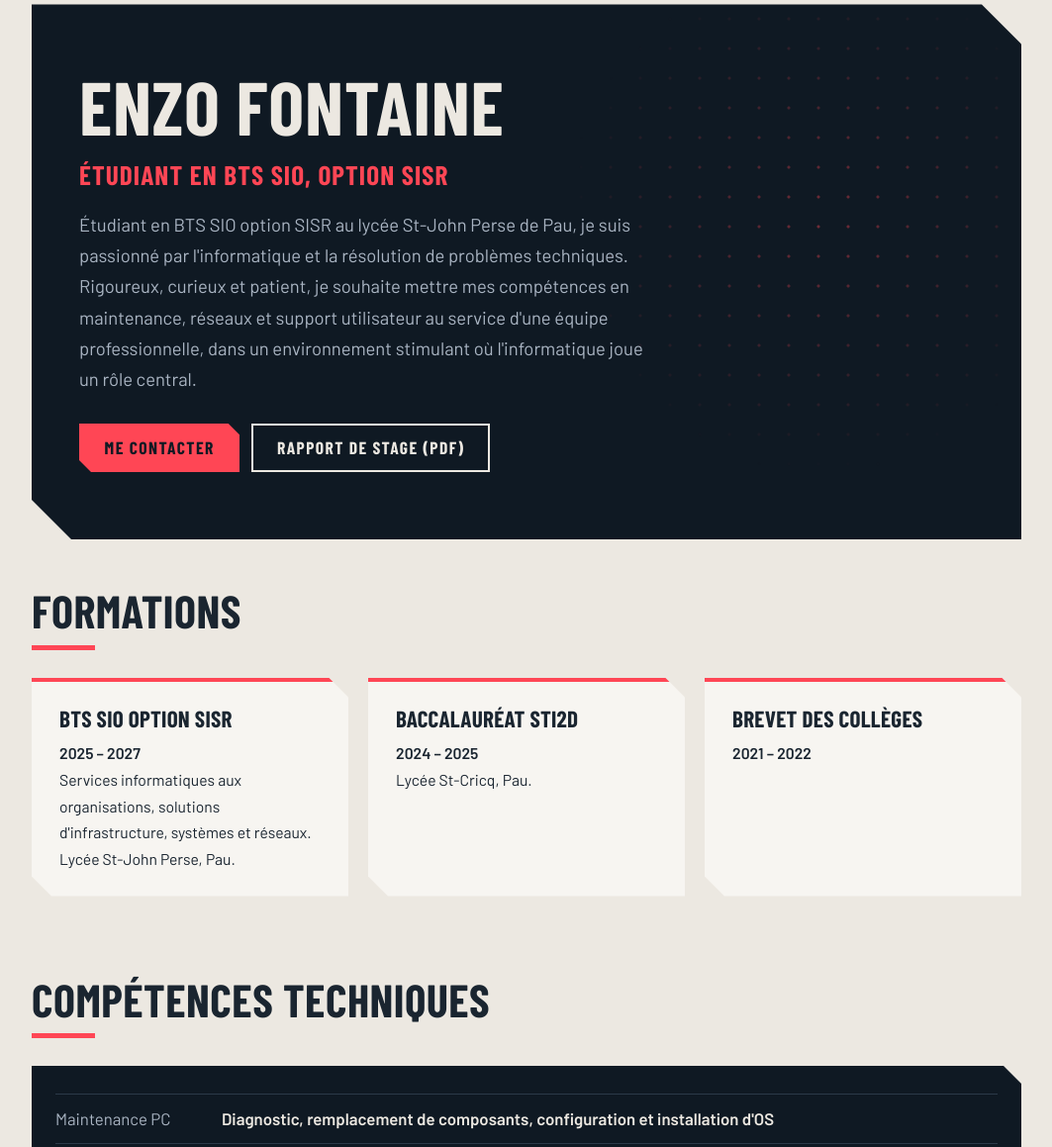
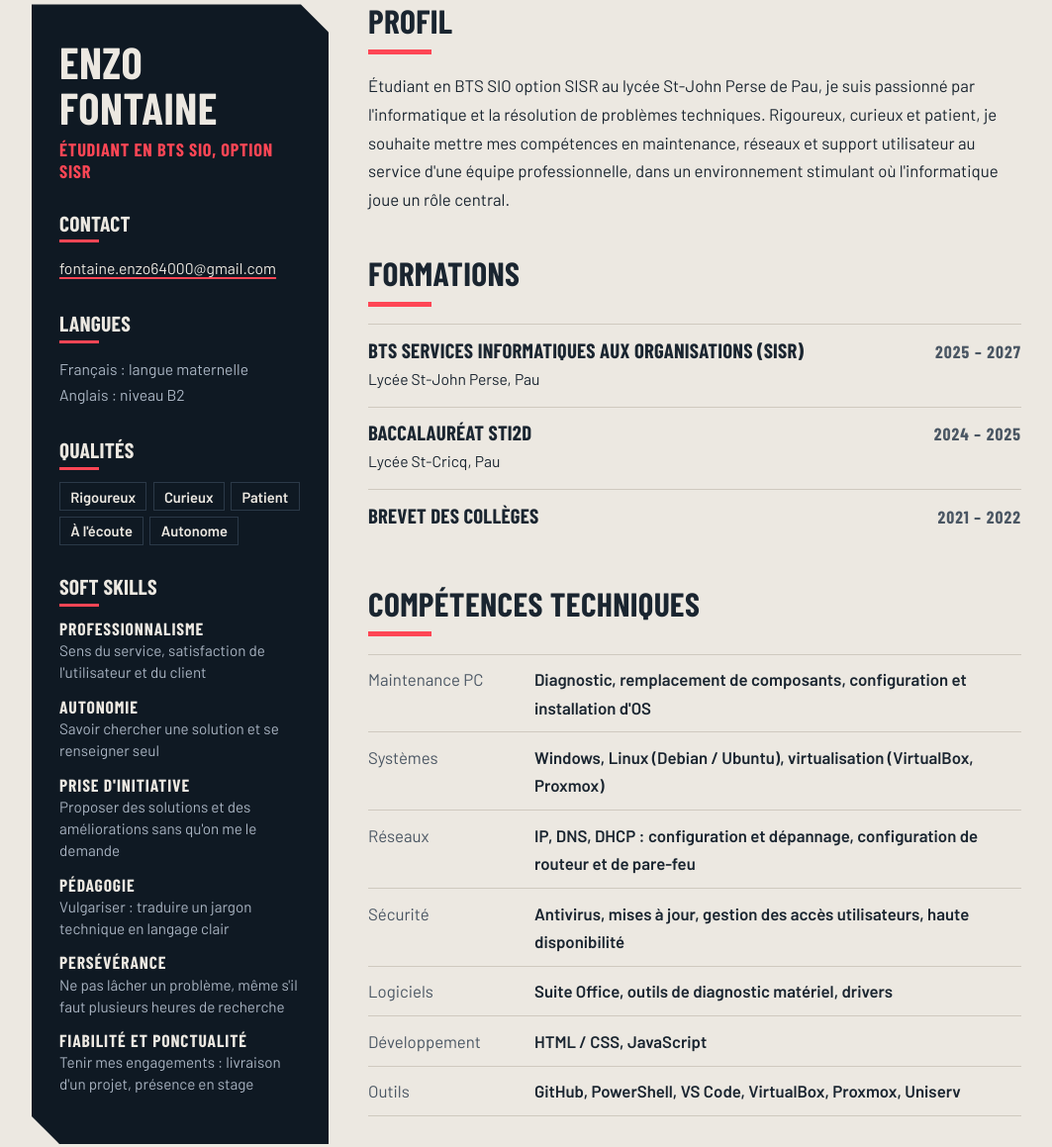
Before and after one commit to MrPeriNozee/Portfolio, a plain HTML site: page cv.html in a window 1280 px wide. Shown: the part 117-1276 px from the top of the page at 99% size, without its empty margins (108-1171 px from the left). Drawn offline with nearby package versions, Linux system fonts and the light colour scheme.

Commit message:
Add files via upload

```diff
--- a/cv.html
+++ b/cv.html
@@ -22,6 +22,32 @@
 .hero .role{font-size:clamp(1.2rem,2.6vw,1.7rem);margin:1rem 0 1.25rem}
 .hero .lead{max-width:56ch}
 @media (max-width:860px){.hero{padding:2.5rem 1.75rem 2.75rem}}
+
+/* CV affiché directement : colonne de gauche + contenu */
+.cv{display:grid;grid-template-columns:minmax(0,300px) minmax(0,1fr);gap:2.5rem;align-items:start;padding-bottom:5rem}
+.cv-side{--cut:28px;padding:2.25rem 1.75rem}
+.cv-side h1{font-size:clamp(2.2rem,5vw,2.8rem)}
+.cv-side .role{margin:.6rem 0 0;font:700 1.15rem/1.15 "Barlow Condensed",sans-serif;text-transform:uppercase;letter-spacing:.04em;color:var(--red)}
+.cv-side h2{font-size:1.35rem;margin:1.9rem 0 .8rem;color:var(--sand)}
+.cv-side h2::after{width:40px;height:3px;margin-top:.4rem}
+.cv-side p{font-size:.98rem;margin:0 0 .5rem}
+.cv-side a{color:var(--sand);text-decoration-color:var(--red);text-decoration-thickness:2px;text-underline-offset:3px;word-break:break-all}
+.cv-side .tags{margin-top:0}
+.soft{list-style:none;margin:0;padding:0}
+.soft li{margin-bottom:.85rem;font-size:.95rem;line-height:1.45;color:var(--soft)}
+.soft strong{display:block;color:var(--sand);font:700 1.1rem/1.2 "Barlow Condensed",sans-serif;text-transform:uppercase;letter-spacing:.05em}
+.cv-main section{margin-bottom:2.75rem}
+.cv-main h2{font-size:clamp(1.6rem,3.2vw,2.1rem);margin-bottom:1.1rem}
+.cv-main p{max-width:none}
+.entry{display:grid;grid-template-columns:1fr auto;gap:.15rem 1rem;padding:.9rem 0;border-top:1px solid var(--line-light)}
+.entry h3{font-size:1.3rem;margin:0}
+.entry .date{font:700 1.1rem/1.4 "Barlow Condensed",sans-serif;letter-spacing:.06em;color:var(--soft-ink);white-space:nowrap}
+.entry p{grid-column:1 / -1;margin:0;font-size:.98rem}
+.cv-main .specs{margin-top:0;border-top-color:var(--line-light)}
+.cv-main .specs div{border-bottom-color:var(--line-light)}
+.cv-main .specs dt{color:var(--soft-ink)}
+.cv-main .specs dd{color:var(--ink)}
+@media (max-width:860px){.cv{grid-template-columns:1fr;gap:2rem}.entry{grid-template-columns:1fr}}
 </style>
 </head>
 <body>
@@ -45,40 +71,51 @@
 
 <main class="wrap">
 
-  <header class="panel hero">
-    <div class="hero-content">
+  <div class="cv">
+
+    <aside class="panel cv-side">
       <h1>Enzo Fontaine</h1>
       <p class="role">Étudiant en BTS SIO, option SISR</p>
-      <p class="lead">Étudiant en BTS SIO option SISR au lycée St-John Perse de Pau, je suis passionné par l'informatique et la résolution de problèmes techniques. Rigoureux, curieux et patient, je souhaite mettre mes compétences en maintenance, réseaux et support utilisateur au service d'une équipe professionnelle, dans un environnement stimulant où l'informatique joue un rôle central.</p>
-      <div class="actions">
-        <a class="btn btn-main" href="contact.html">Me contacter</a>
-        <a class="btn btn-alt" href="stage1/documents/Rapport_de_stage_Enzo_FONTAINE.pdf">Rapport de stage (PDF)</a>
-      </div>
-    </div>
-  </header>
 
-  <section class="block" id="formations">
-    <h2>Formations</h2>
-    <div class="projects">
-      <article class="card">
-        <h3>BTS SIO option SISR</h3>
-        <p><strong>2025 – 2027</strong><br>Services informatiques aux organisations, solutions d'infrastructure, systèmes et réseaux. Lycée St-John Perse, Pau.</p>
-      </article>
-      <article class="card">
-        <h3>Baccalauréat STI2D</h3>
-        <p><strong>2024 – 2025</strong><br>Lycée St-Cricq, Pau.</p>
-      </article>
-      <article class="card">
-        <h3>Brevet des collèges</h3>
-        <p><strong>2021 – 2022</strong></p>
-      </article>
-    </div>
+      <h2>Contact</h2>
+      <p><a href="mailto:fontaine.enzo64000@gmail.com">fontaine.enzo64000@gmail.com</a></p>
+
+      <h2>Langues</h2>
+      <p>Français : langue maternelle<br>Anglais : niveau B2</p>
+
+      <h2>Qualités</h2>
+      <ul class="tags">
+        <li>Rigoureux</li><li>Curieux</li><li>Patient</li><li>À l'écoute</li><li>Autonome</li>
+      </ul>
+
+      <h2>Soft skills</h2>
+      <ul class="soft">
+        <li><strong>Professionnalisme</strong>Sens du service, satisfaction de l'utilisateur et du client</li>
+        <li><strong>Autonomie</strong>Savoir chercher une solution et se renseigner seul</li>
+        <li><strong>Prise d'initiative</strong>Proposer des solutions et des améliorations sans qu'on me le demande</li>
+        <li><strong>Pédagogie</strong>Vulgariser : traduire un jargon technique en langage clair</li>
+        <li><strong>Persévérance</strong>Ne pas lâcher un problème, même s'il faut plusieurs heures de recherche</li>
+        <li><strong>Fiabilité et ponctualité</strong>Tenir mes engagements : livraison d'un projet, présence en stage</li>
+      </ul>
+    </aside>
+
+    <div class="cv-main">
+
+      <section id="profil">
+        <h2>Profil</h2>
+        <p>Étudiant en BTS SIO option SISR au lycée St-John Perse de Pau, je suis passionné par l'informatique et la résolution de problèmes techniques. Rigoureux, curieux et patient, je souhaite mettre mes compétences en maintenance, réseaux et support utilisateur au service d'une équipe professionnelle, dans un environnement stimulant où l'informatique joue un rôle central.</p>
       </section>
 
-  <section class="block" id="competences">
+      <section id="formations">
+        <h2>Formations</h2>
+        <div class="entry"><h3>BTS Services informatiques aux organisations (SISR)</h3><span class="date">2025 – 2027</span><p>Lycée St-John Perse, Pau</p></div>
+        <div class="entry"><h3>Baccalauréat STI2D</h3><span class="date">2024 – 2025</span><p>Lycée St-Cricq, Pau</p></div>
+        <div class="entry"><h3>Brevet des collèges</h3><span class="date">2021 – 2022</span></div>
+      </section>
+
+      <section id="competences">
         <h2>Compétences techniques</h2>
-    <div class="panel panel-sm">
-      <dl class="specs" style="margin-top:0">
+        <dl class="specs">
           <div><dt>Maintenance PC</dt><dd>Diagnostic, remplacement de composants, configuration et installation d'OS</dd></div>
           <div><dt>Systèmes</dt><dd>Windows, Linux (Debian / Ubuntu), virtualisation (VirtualBox, Proxmox)</dd></div>
           <div><dt>Réseaux</dt><dd>IP, DNS, DHCP : configuration et dépannage, configuration de routeur et de pare-feu</dd></div>
@@ -87,56 +124,17 @@
           <div><dt>Développement</dt><dd>HTML / CSS, JavaScript</dd></div>
           <div><dt>Outils</dt><dd>GitHub, PowerShell, VS Code, VirtualBox, Proxmox, Uniserv</dd></div>
         </dl>
-    </div>
       </section>
 
-  <section class="block" id="parcours">
+      <section id="projet-pro">
         <h2>Projet professionnel</h2>
-    <div class="skills">
-      <article class="card">
-        <h3>Stage</h3>
-        <p><strong>25 mai – 26 juin 2026</strong><br>Maintenance et réparation d'ordinateurs chez Cybertek.</p>
-        <p><a href="stage1/stage-1ere-annee.html">Voir le détail du stage</a></p>
-      </article>
-      <article class="card">
-        <h3>Travail saisonnier</h3>
-        <p><strong>18 – 22 août 2025</strong><br>Espaces verts à la mairie de Serres-Castet.</p>
-        <p><strong>12 – 30 août 2026</strong><br>Animateur chez Positive Park.</p>
-      </article>
-    </div>
+        <div class="entry"><h3>Stage : maintenance et réparation d'ordinateurs chez Cybertek</h3><span class="date">25 mai – 26 juin 2026</span><p><a href="stage1/stage-1ere-annee.html">Voir le détail du stage</a></p></div>
+        <div class="entry"><h3>Travail saisonnier : espaces verts, mairie de Serres-Castet</h3><span class="date">18 – 22 août 2025</span></div>
+        <div class="entry"><h3>Travail saisonnier : animateur chez Positive Park</h3><span class="date">12 – 30 août 2026</span></div>
       </section>
 
-  <section class="block" id="soft-skills">
-    <h2>Soft skills</h2>
-    <div class="skills">
-      <article class="card"><h3>Professionnalisme</h3><p>Sens du service, satisfaction de l'utilisateur et du client.</p></article>
-      <article class="card"><h3>Autonomie</h3><p>Savoir chercher une solution et se renseigner seul.</p></article>
-      <article class="card"><h3>Prise d'initiative</h3><p>Proposer des solutions et des améliorations sans qu'on me le demande.</p></article>
-      <article class="card"><h3>Pédagogie</h3><p>Vulgariser : traduire un jargon technique en langage clair.</p></article>
-      <article class="card"><h3>Persévérance</h3><p>Ne pas lâcher un problème, même s'il faut plusieurs heures de recherche.</p></article>
-      <article class="card"><h3>Fiabilité et ponctualité</h3><p>Tenir mes engagements : livraison d'un projet, présence en stage.</p></article>
-    </div>
-  </section>
-
-  <section class="block" id="qualites">
-    <div class="about">
-      <div>
-        <h2>Qualités</h2>
-        <ul class="tags" style="margin-top:0">
-          <li>Rigoureux</li><li>Curieux</li><li>Patient</li><li>À l'écoute</li><li>Autonome</li>
-        </ul>
-      </div>
-      <div>
-        <h2>Langues</h2>
-        <div class="panel panel-sm">
-          <dl class="specs" style="margin-top:0">
-            <div><dt>Français</dt><dd>Langue maternelle</dd></div>
-            <div><dt>Anglais</dt><dd>Niveau B2</dd></div>
-          </dl>
     </div>
   </div>
-    </div>
-  </section>
 </main>
 
 <footer class="site-footer">
```
Lines whose indentation alone changed are shown as unchanged.
